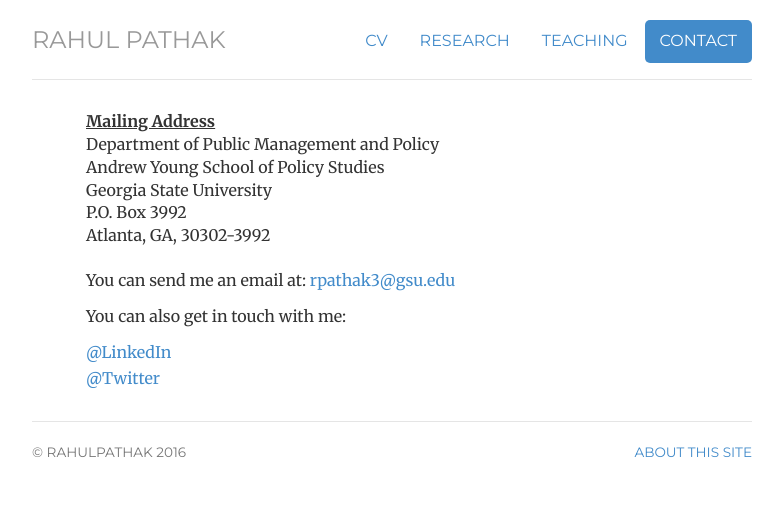
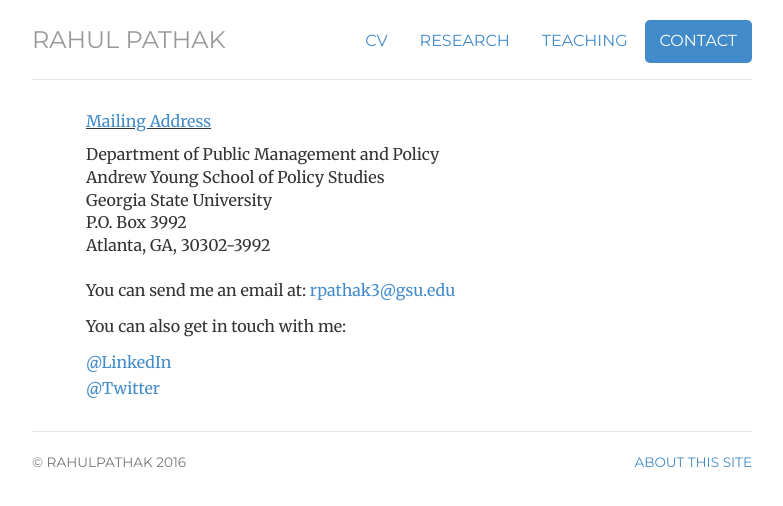
Before and after one commit to pathak-rahul/pathak-rahul.github.io, a Jekyll site: the page built from contact/index.html, in a window 1280 px wide. Shown: the top 506 px of the page, without its empty margins (248-1031 px from the left). Built offline with Jekyll 4.4.1, drawn with Linux system fonts in a browser that asks for light colours.

Commit message:
Update index.html

```diff
--- a/contact/index.html
+++ b/contact/index.html
@@ -11,7 +11,7 @@
 
 <address>
 <ins>
-<strong>Mailing Address</strong><br>
+<p class="text-primary">Mailing Address</p>
 </ins>
 Department of Public Management and Policy<br>
 Andrew Young School of Policy Studies<br>
```
